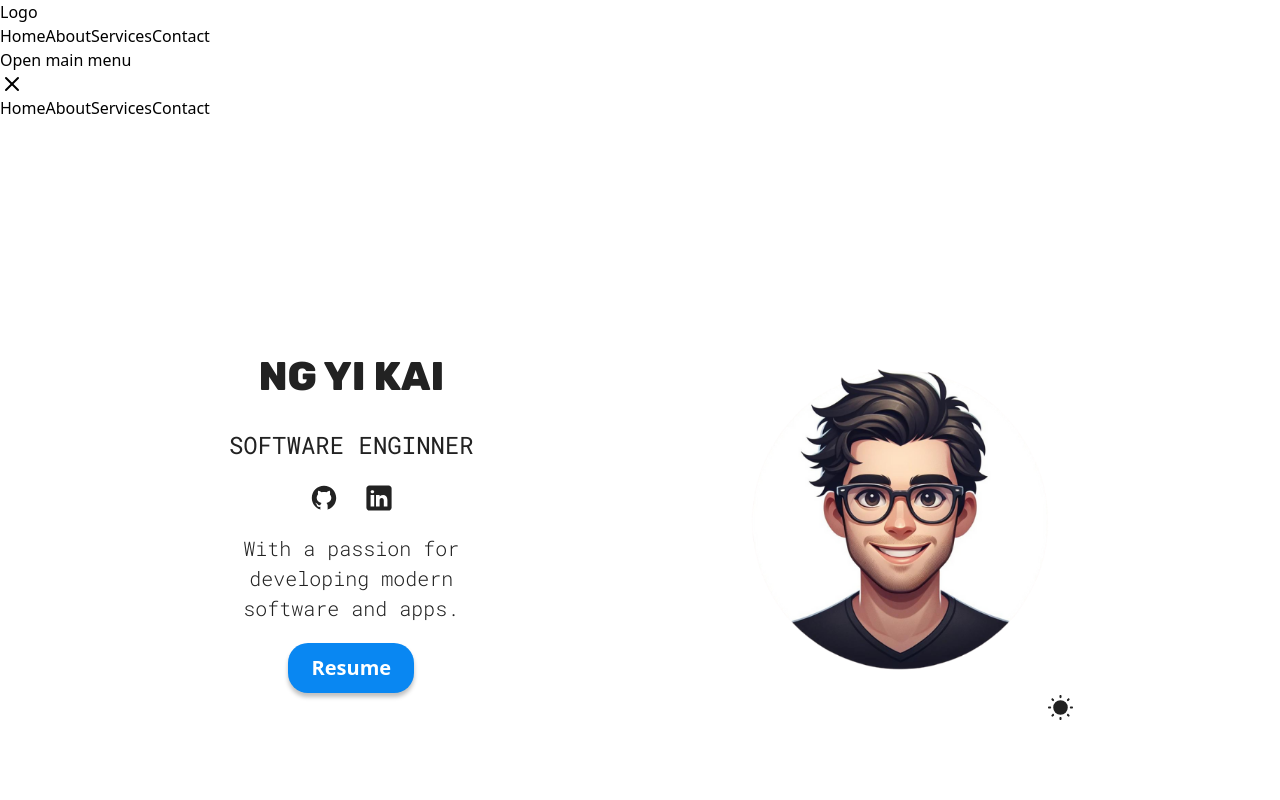
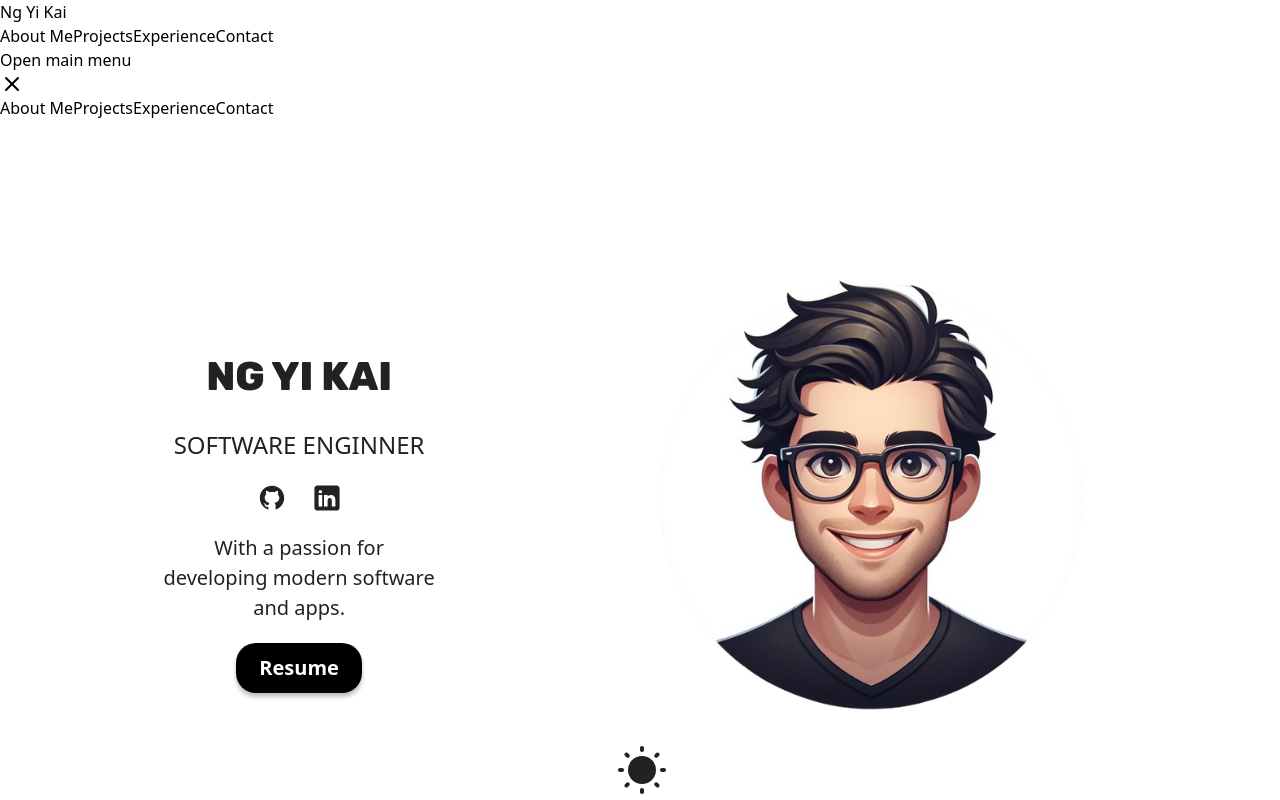
Before and after one commit to NgYiKai/portfolio, a React (Vite) app: page / in a window 1280 px wide. Both pictures are taken after a click on the button "Open main menu". Shown: the top 800 px of the page. Built offline with nearby package versions, Linux system fonts and the light colour scheme.

Commit message:
Improved UI

```diff
--- a/src/App.css
+++ b/src/App.css
@@ -4,7 +4,7 @@
 
 :root {
     --background-color: #fff;
-    --btn-color: #0987f2;
+    --btn-color: #000000;
     --btn-text-color: #fff;
     --project-card-bg: #ffffff00;
     --text-color: #222;
@@ -20,6 +20,10 @@
 --text-color: #fff;
 --form-text-color: #fff;
 --footer-text-color: #bbb;
+}
+
+html, body {
+    scroll-behavior: smooth
 }
 
 body {
@@ -38,15 +42,15 @@ margin: 0;
 padding: 0;
 }
 
-h2,
-h3,
-p {
-font-family: 'Roboto Mono', monospace;
-}
+
 
 h1,
 h2 {
 text-transform: uppercase;
+}
+
+h1 {
+font-size: 32px;
 }
 
 h2,
@@ -56,7 +60,12 @@ font-size: 20px;
 
 h1 {
 font-family: 'Rubik', sans-serif;
-font-size: 32px;
+}
+
+h2,
+h3,
+{
+font-family: 'Roboto Mono', monospace;
 }
 
 p {
--- a/src/sections/AboutMe/AboutMe.tsx
+++ b/src/sections/AboutMe/AboutMe.tsx
@@ -2,15 +2,15 @@ import './AboutMe.css';
 import arrowIcon from '../../assets/arrow.png'
 import experienceIcon from '../../assets/experience.png'
 import educationIcon from '../../assets/education.png'
-import aboutPic from '../../assets/about-pic.webp'
+import aboutPic from '../../assets/aboutMe.png'
 import { ChevronDown } from 'lucide-react';
 
 const AboutMe = () => {
     return (
-        <section id="about" className="py-16 px-4 md:px-8 relative">
-        <div className="container mx-auto">
+        <section id="about" className="py-16 px-4 md:px-8 relative min-h-screen flex flex-col justify-center">
           <p className="text-center text-gray-600 mb-2">Get To Know More</p>
           <h1 className="text-4xl font-bold text-center mb-12">About Me</h1>
+          <div className="flex-grow flex items-center justify-center">
             <div className="flex flex-col lg:flex-row gap-8 lg:gap-16">
               <div className="lg:w-1/3 flex justify-center">
                 <div className="w-64 h-64 md:w-80 md:h-80 relative rounded-2xl overflow-hidden">
@@ -33,7 +33,7 @@ const AboutMe = () => {
                     />
                     <h3 className="text-xl font-semibold mb-2">Experience</h3>
                     <p className="text-gray-600">
-                    4+ years <br />Full Stack Development
+                      4+ years <br />Software Engineer
                     </p>
                   </div>
                   <div className="flex-1 p-6 bg-white rounded-2xl border border-gray-300 text-center">
@@ -46,7 +46,7 @@ const AboutMe = () => {
                     />
                     <h3 className="text-xl font-semibold mb-2">Education</h3>
                     <p className="text-gray-600">
-                    B.Sc. Bachelors Degree<br />M.Sc. Masters Degree
+                      BSc (Hons) Computer Science<br />University of Nottingham
                     </p>
                   </div>
                 </div>
@@ -63,13 +63,15 @@ const AboutMe = () => {
               </div>
             </div>
           </div>
+          <div className="flex justify-center mt-12">
               <a
-          href="#skills"
-          className="absolute right-4 bottom-8 lg:right-8 lg:bottom-8 bg-white p-2 rounded-full shadow-md hover:shadow-lg transition-shadow duration-300"
-          aria-label="Scroll to skills section"
+                href="#projects"
+                className="bg-primary text-white p-3 rounded-full hover:bg-primary-dark transition-colors duration-300"
+                aria-label="Scroll to projects section"
               >
-          <ChevronDown size={24} className="text-gray-600" />
+                <ChevronDown color="black" size={24} />
               </a>
+            </div>
       </section>
 
     )
--- a/src/sections/Contact/Contact.jsx
+++ b/src/sections/Contact/Contact.jsx
@@ -3,7 +3,8 @@ import styles from './ContactStyles.module.css';
 function Contact() {
   return (
     <section id="contact" className='text-center md:min-h-[80vh]'>
-      <h1 className="sectionTitle">Contact</h1>
+      <p className="text-center text-gray-600 mb-2">Get In Touch</p>
+      <h1 className="sectionTitle">Contact Me</h1>
       <form action="https://formspree.io/f/xrbzzjpe" method="post">
         <div className="formGroup">
           <label htmlFor="name" hidden>
--- a/src/sections/Hero/Hero.tsx
+++ b/src/sections/Hero/Hero.tsx
@@ -18,14 +18,17 @@ function Hero() {
 
   return (
     <section id="hero" className={styles.container}>
-      <div className={styles.colorModeContainer}>
+      <div className="relative">
         <img
           src={heroImg}
-          className={styles.hero}
+          className="max-w-[200px]
+             md:max-w-[350px] md:w-[350px]
+             xl:max-w-[400px] xl:w-[400px]
+             mx-auto"
           alt="Profile picture of Ng Yi Kai"
         />
         <img
-          className={styles.colorMode}
+          className="hidden w-6 absolute right-0 cursor-pointer"
           src={themeIcon}
           alt="Color mode icon"
           onClick={toggleTheme}
--- a/src/sections/Hero/HeroStyles.module.css
+++ b/src/sections/Hero/HeroStyles.module.css
@@ -53,20 +53,6 @@
   }
 }
 
-.colorModeContainer {
-  position: relative;
-}
-
-.colorMode {
-  position: absolute;
-  right: 0;
-  width: 25px;
-}
-
-.colorMode:hover {
-  cursor: pointer;
-}
-
 .description {
   max-width: 24ch;
   align-self: center;
--- a/src/sections/Navbar/Navbar.tsx
+++ b/src/sections/Navbar/Navbar.tsx
@@ -13,23 +13,23 @@ const Navbar = () => {
         <nav className="bg-white sticky  top-0 z-50">
             <div className="max-w-7xl mx-auto px-4 sm:px-6 lg:px-8">
                 <div className="flex items-center justify-between h-16">
-                    <div className="flex items-center">
+                    <div className="flex items-center invisible">
                         <a href="/" className="text-2xl font-bold text-primary">
-                            Logo
+                            Ng Yi Kai
                         </a>
                     </div>
                     <div className="hidden md:block">
                         <div className="ml-10 flex items-baseline space-x-4">
-                            <a href="#hero" className="text-primary-foreground hover:text-primary px-3 py-2 rounded-md text-sm font-medium">
-                                Home
-                            </a>
                             <a href="#about" className="text-primary-foreground hover:text-primary px-3 py-2 rounded-md text-sm font-medium">
-                                About
+                                About Me
                             </a>
                             <a href="#projects" className="text-primary-foreground hover:text-primary px-3 py-2 rounded-md text-sm font-medium">
-                                Services
+                                Projects
                             </a>
                             <a href="#skills" className="text-primary-foreground hover:text-primary px-3 py-2 rounded-md text-sm font-medium">
+                                Experience
+                            </a>
+                            <a href="#contact" className="text-primary-foreground hover:text-primary px-3 py-2 rounded-md text-sm font-medium">
                                 Contact
                             </a>
                         </div>
@@ -53,18 +53,18 @@ const Navbar = () => {
             </div>
 
             {isMenuOpen && (
-                <div className="md:hidden" id="mobile-menu">
+                <div className="md:hidden fixed bg-white w-full" id="mobile-menu">
                     <div className="px-2 pt-2 pb-3 space-y-1 sm:px-3">
-                        <a href="/" className="text-primary-foreground hover:text-primary block px-3 py-2 rounded-md text-base font-medium">
-                            Home
+                        <a href="#about" className="text-primary-foreground hover:text-primary block px-3 py-2 rounded-md text-base font-medium" onClick={toggleMenu} >
+                            About Me
                         </a>
-                        <a href="#about" className="text-primary-foreground hover:text-primary block px-3 py-2 rounded-md text-base font-medium">
-                            About
+                        <a href="#projects" className="text-primary-foreground hover:text-primary block px-3 py-2 rounded-md text-base font-medium" onClick={toggleMenu}>
+                            Projects
                         </a>
-                        <a href="#projects" className="text-primary-foreground hover:text-primary block px-3 py-2 rounded-md text-base font-medium">
-                            Services
+                        <a href="#skills" className="text-primary-foreground hover:text-primary block px-3 py-2 rounded-md text-base font-medium" onClick={toggleMenu}>
+                            Experience
                         </a>
-                        <a href="#skills" className="text-primary-foreground hover:text-primary block px-3 py-2 rounded-md text-base font-medium">
+                        <a href="#contact" className="text-primary-foreground hover:text-primary block px-3 py-2 rounded-md text-base font-medium" onClick={toggleMenu}>
                             Contact
                         </a>
                     </div>
--- a/src/sections/Projects2/Projects2.tsx
+++ b/src/sections/Projects2/Projects2.tsx
@@ -10,8 +10,8 @@ function Projects2() {
       src: cobra,
       h3: "Phone Cobra",
       p: "E-commerce platform for custom phone cases built using React, Next.js, TailwindCSS, Prisma and Postgresql",
-      githubLink: "#",
-      demoLink: "#"
+      githubLink: "https://github.com/NgYiKai/e-commerce-cobra",
+      demoLink: "https://phonecobra.vercel.app/"
     },
     {
       src: cobra,
```
Also changed, not shown: src/sections/Skills2/Skills2.tsx (+23 -17 lines), src/assets/aboutMe.png (added), 1 other file (tests, documents, lock files or other folders). Lines whose indentation alone changed are shown as unchanged.
